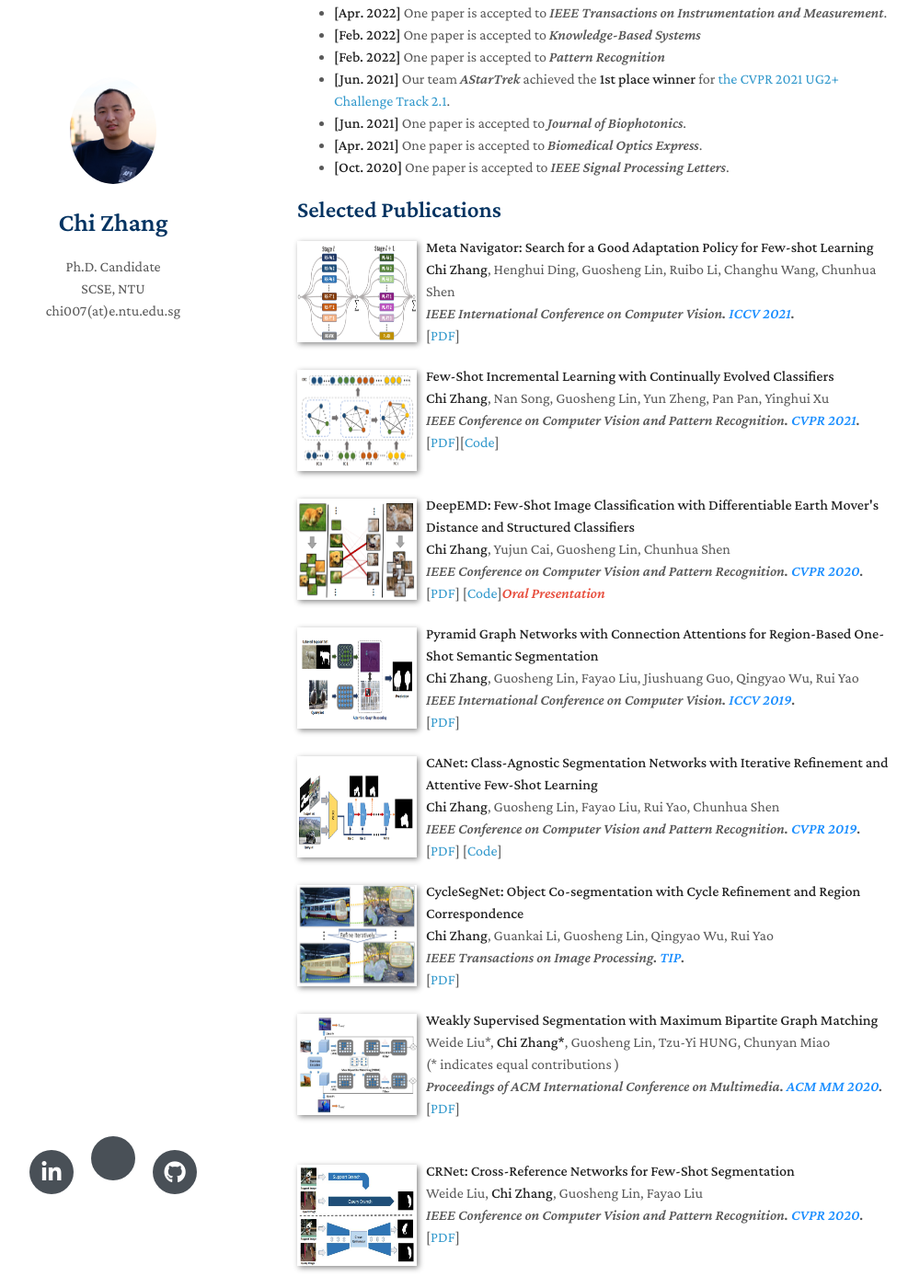
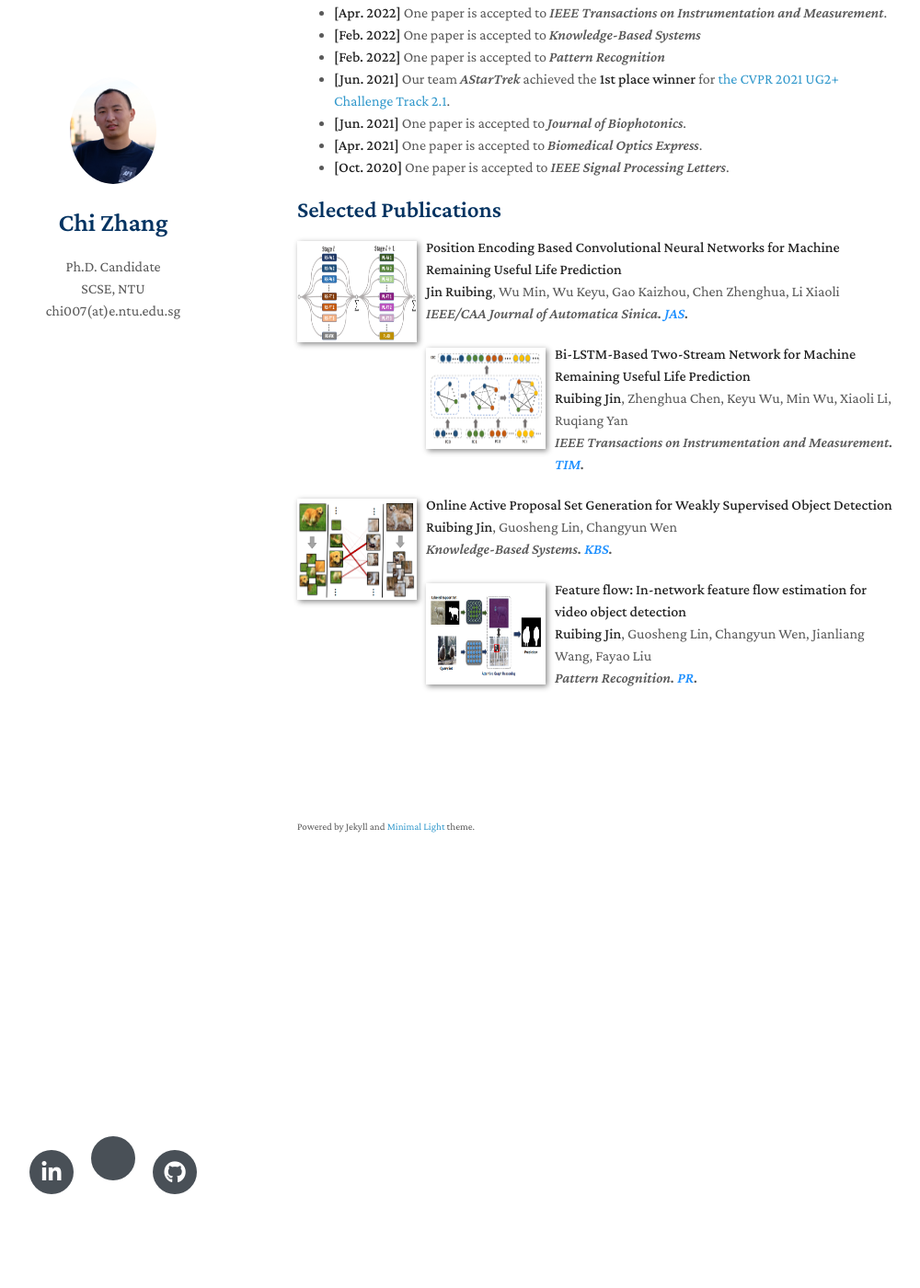
Before and after one commit to ruibing-jin/ruibing-jin.github.io, a Jekyll site: the page built from index.md, in a window 1280 px wide and 1400 px high, scrolled down 540 px. Shown: the whole window at 92% size, without its empty margins (147-1147 px from the left). Built offline with Jekyll 4.4.1, drawn with Linux system fonts in a browser that asks for light colours; nearby versions of some CDN libraries; a style sheet for code colours, icons or effects is not loaded; our own code applies the rules of GitHub Pages for plain Markdown files; some of the changed text lies outside the part shown.

Commit message:
Update index.md

```diff
--- a/index.md
+++ b/index.md
@@ -22,153 +22,53 @@ My research interests include computer vision, machine learning and time series
 - **[Oct. 2020]** One paper is accepted to *IEEE Signal Processing Letters*.
 
 ## Selected Publications
-[comment]: <> (iccv2021.)
+[comment]: <>
 <div class="paper">
   <div class="teaser" style="float:left;width:20%;margin: 5px 10px 10px 0;"><img src="images/teaser/search_fsl.png" height="110" style="box-shadow:2px 2px 6px #888888"/></div>
-<p><strong>Meta Navigator: Search for a Good Adaptation Policy for Few-shot Learning</strong>
+<p><strong>Position Encoding Based Convolutional Neural Networks for Machine Remaining Useful Life Prediction</strong>
 <br />
-<strong>Chi Zhang</strong>, Henghui Ding, Guosheng Lin, Ruibo Li, Changhu Wang, Chunhua Shen
+<strong>Jin Ruibing</strong>, Wu Min, Wu Keyu, Gao Kaizhou, Chen Zhenghua, Li Xiaoli
 <br />
-<em>IEEE International Conference on Computer Vision. <strong><i style="color:#1e90ff">ICCV 2021</i></strong>.</em>
+<em>IEEE/CAA Journal of Automatica Sinica. <strong><i style="color:#1e90ff">JAS</i></strong>.</em>
 <br />
-   [<a href="https://openaccess.thecvf.com/content/ICCV2021/papers/Zhang_Meta_Navigator_Search_for_a_Good_Adaptation_Policy_for_Few-Shot_ICCV_2021_paper.pdf">PDF</a>]
-<br/>
 </p>
 </div>
 
-[comment]: <> (fscil.)
+[comment]: <>
 <div class="paper">
   <div class="teaser" style="float:left;width:20%;margin: 5px 10px 10px 0;"><img src="images/teaser/fscil.png" height="110" style="box-shadow:2px 2px 6px #888888"/></div>
-<p><strong>Few-Shot Incremental Learning with Continually Evolved Classifiers</strong>
+<p><strong>Bi-LSTM-Based Two-Stream Network for Machine Remaining Useful Life Prediction</strong>
 <br />
-<strong>Chi Zhang</strong>,  Nan Song, Guosheng Lin, Yun Zheng, Pan Pan, Yinghui Xu
+<strong>Ruibing Jin</strong>, Zhenghua Chen, Keyu Wu, Min Wu, Xiaoli Li, Ruqiang Yan
 <br />
-<em>IEEE Conference on Computer Vision and Pattern Recognition. <strong><i style="color:#1e90ff">CVPR 2021</i></strong>.</em>
+<em>IEEE Transactions on Instrumentation and Measurement. <strong><i style="color:#1e90ff">TIM</i></strong>.</em>
 <br />
-  [<a href="https://arxiv.org/abs/2104.03047">PDF</a>][<a href="https://github.com/icoz69/CEC-CVPR2021">Code</a>]
-</p>
- <br>
-</div>
-
-
-
-
-[comment]: <> (DEEPEMD.)
-<div class="paper">
-  <div class="teaser" style="float:left;width:20%;margin: 5px 10px 10px 0;"><img src="images/teaser/deepemd.png" height="110" style="box-shadow:2px 2px 6px #888888"/></div>
-<p><strong>DeepEMD: Few-Shot Image Classification with Differentiable Earth Mover's Distance and Structured Classifiers</strong>
-<br />
-<strong>Chi Zhang</strong>,  Yujun Cai, Guosheng Lin, Chunhua Shen
-<br />
-<em>IEEE Conference on Computer Vision and Pattern Recognition. <strong><i style="color:#1e90ff">CVPR 2020</i></strong>.</em>
-<br />
-[<a href="https://openaccess.thecvf.com/content_CVPR_2020/papers/Zhang_DeepEMD_Few-Shot_Image_Classification_With_Differentiable_Earth_Movers_Distance_and_CVPR_2020_paper.pdf">PDF</a>] [<a href="https://git.io/DeepEMD">Code</a>]<strong><i style="color:#e74d3c">Oral Presentation</i></strong>
 </p>
 </div>
 
-[comment]: <> (pgnet.)
+[comment]: <>
 <div class="paper">
-  <div class="teaser" style="float:left;width:20%;margin: 5px 10px 10px 0;"><img src="images/teaser/pgnet.png" height="110" style="box-shadow:2px 2px 6px #888888"/></div>
-<p><strong>Pyramid Graph Networks with Connection Attentions for Region-Based One-Shot Semantic Segmentation</strong>
+  <div class="teaser" style="float:left;width:20%;margin: 5px 10px 10px 0;"><img src="images/teaser/deepemd.png" height="110" style="box-shadow:2px 2px 6px #888888"/></div>
+<p><strong>Online Active Proposal Set Generation for Weakly Supervised Object Detection</strong>
 <br />
-<strong>Chi Zhang</strong>, Guosheng Lin, Fayao Liu, Jiushuang Guo, Qingyao Wu, Rui Yao
+<strong>Ruibing Jin</strong>, Guosheng Lin, Changyun Wen
 <br />
-<em>IEEE International Conference on Computer Vision. <strong><i style="color:#1e90ff">ICCV 2019</i></strong>.</em>
+<em>Knowledge-Based Systems. <strong><i style="color:#1e90ff">KBS</i></strong>.</em>
 <br />
-[<a href="https://openaccess.thecvf.com/content_ICCV_2019/papers/Zhang_Pyramid_Graph_Networks_With_Connection_Attentions_for_Region-Based_One-Shot_Semantic_ICCV_2019_paper.pdf">PDF</a>]
 </p>
 </div>
 
-
-[comment]: <> (CANET.)
+[comment]: <>
 <div class="paper">
-  <div class="teaser" style="float:left;width:20%;margin: 5px 10px 10px 0;"><img src="images/teaser/canet.png" height="110" style="box-shadow:2px 2px 6px #888888"/></div>
-<p><strong>CANet: Class-Agnostic Segmentation Networks with Iterative Refinement and Attentive Few-Shot Learning</strong>
+  <div class="teaser" style="float:left;width:20%;margin: 5px 10px 10px 0;"><img src="images/teaser/pgnet.png" height="110" style="box-shadow:2px 2px 6px #888888"/></div>
+<p><strong>Feature flow: In-network feature flow estimation for video object detection</strong>
 <br />
-<strong>Chi Zhang</strong>, Guosheng Lin, Fayao Liu, Rui Yao, Chunhua Shen
+<strong>Ruibing Jin</strong>, Guosheng Lin, Changyun Wen, Jianliang Wang, Fayao Liu
 <br />
-<em>IEEE Conference on Computer Vision and Pattern Recognition. <strong><i style="color:#1e90ff">CVPR 2019</i></strong>.</em>
+<em>Pattern Recognition. <strong><i style="color:#1e90ff">PR</i></strong>.</em>
 <br />
-[<a href="https://openaccess.thecvf.com/content_CVPR_2019/papers/Zhang_CANet_Class-Agnostic_Segmentation_Networks_With_Iterative_Refinement_and_Attentive_Few-Shot_CVPR_2019_paper.pdf">PDF</a>] [<a href="https://github.com/icoz69/CaNet">Code</a>]
 </p>
 </div>
-
-
-[comment]: <> (tip.)
-<div class="paper">
-  <div class="teaser" style="float:left;width:20%;margin: 5px 10px 10px 0;"><img src="images/teaser/cycleseg.png" height="110" style="box-shadow:2px 2px 6px #888888"/></div>
-<p><strong>CycleSegNet: Object Co-segmentation with Cycle Refinement and Region Correspondence</strong>
-<br />
-<strong>Chi Zhang</strong>, Guankai Li, Guosheng Lin, Qingyao Wu, Rui Yao
-<br />
-<em>IEEE Transactions on Image Processing. <strong><i style="color:#1e90ff">TIP</i></strong>.</em>
-<br />
-[<a href="https://arxiv.org/abs/2101.01308">PDF</a>]
-</p>
-</div>
-
-
-
-
-[comment]: <> (acm2020.)
-<div class="paper">
-  <div class="teaser" style="float:left;width:20%;margin: 5px 10px 10px 0;"><img src="images/teaser/acm2020.jpg" height="110" style="box-shadow:2px 2px 6px #888888"/></div>
-<p><strong>Weakly Supervised Segmentation with Maximum Bipartite Graph Matching</strong>
-<br />
- Weide Liu*, <strong>Chi Zhang*</strong>, Guosheng Lin, Tzu-Yi HUNG, Chunyan Miao
-   &emsp;&emsp;&emsp;&emsp;(* indicates equal contributions )
-<br />
-
-<em>Proceedings of ACM International Conference on Multimedia.
-  <strong><i style="color:#1e90ff"> ACM MM 2020</i></strong>.</em>
-<br />
-  [<a href="https://dl.acm.org/doi/10.1145/3394171.3413652">PDF</a>]
-</p>
- <br>
-</div>
-
-
-
-
-
-
-
-
-[comment]: <> (crnet.)
-<div class="paper">
-  <div class="teaser" style="float:left;width:20%;margin: 5px 10px 10px 0;"><img src="images/teaser/crnet.jpg" height="110" style="box-shadow:2px 2px 6px #888888"/></div>
-<p><strong>CRNet: Cross-Reference Networks for Few-Shot Segmentation</strong>
-<br />
- Weide Liu, <strong>Chi Zhang</strong>, Guosheng Lin, Fayao Liu
-<br />
-<em>IEEE Conference on Computer Vision and Pattern Recognition. <strong><i style="color:#1e90ff">CVPR 2020</i></strong>.</em>
-<br />
-  [<a href="http://openaccess.thecvf.com/content_CVPR_2020/papers/Liu_CRNet_Cross-Reference_Networks_for_Few-Shot_Segmentation_CVPR_2020_paper.pdf">PDF</a>]
-</p>
- <br>
-</div>
-
-
-
-[comment]: <> (cgdl.)
-<div class="paper">
-  <div class="teaser" style="float:left;width:20%;margin: 5px 10px 10px 0;"><img src="images/teaser/CGDL.jpg" height="110" style="box-shadow:2px 2px 6px #888888"/></div>
-<p><strong>Conditional Gaussian Distribution Learning for Open Set Recognition</strong>
-<br />
-  Xin Sun, Zhenning Yang,<strong>Chi Zhang</strong>, Guohao Peng, Keck-Voon Ling
-<br />
-<em>IEEE Conference on Computer Vision and Pattern Recognition. <strong><i style="color:#1e90ff">CVPR 2020</i></strong>.</em>
-<br />
-  [<a href="https://openaccess.thecvf.com/content_CVPR_2020/papers/Sun_Conditional_Gaussian_Distribution_Learning_for_Open_Set_Recognition_CVPR_2020_paper.pdf">PDF</a>] [<a href="https://github.com/mattolson93/CGDL-for-Open-Set-Recognition">Code</a>]
-</p>
- <br>
-</div>
-
-
-
-
-
-
 
 
 
```
